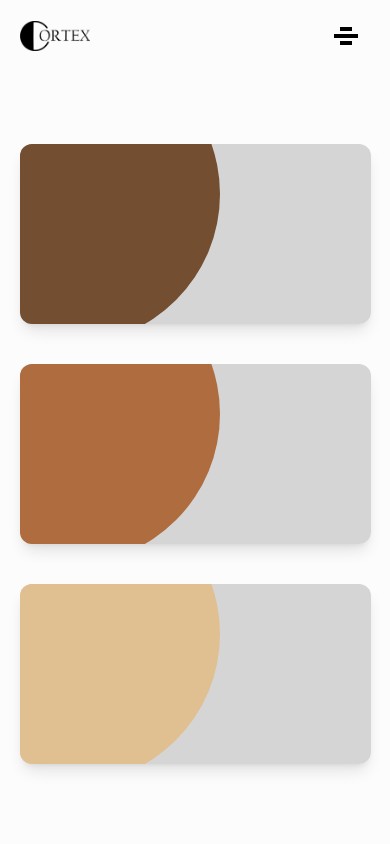
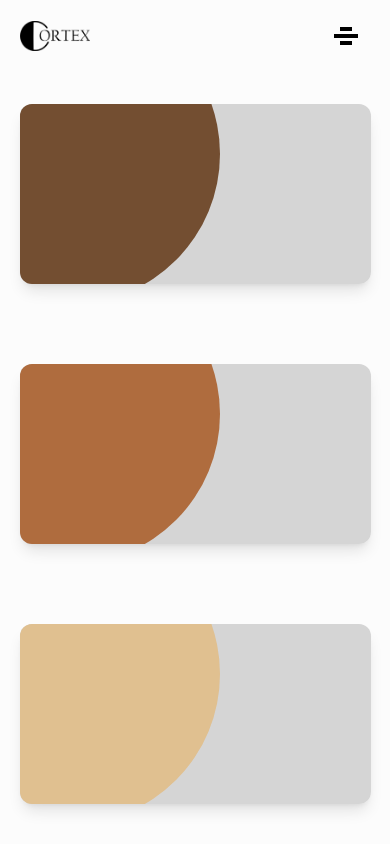
Before and after one commit to mohammad-k13/cortex, a Next.js app: page /shop in a window 390 px wide. Built offline with nearby package versions, Linux system fonts and the light colour scheme.

Commit message:
last update

```diff
--- a/Hooks/useOrderSectionAnimation.ts
+++ b/Hooks/useOrderSectionAnimation.ts
@@ -73,8 +73,7 @@ export function useOrderSectionAnimation() {
 		if (isOpen === "expanded") {
 			if (MobileSectionSelectedId === id) {
 				animate(`#${MobileSectionSelectedId}`, {
-					height: 800,
-					y: 0
+					height: 600,
 				});
 				await animate(".colorize-circle", { width: 1400, height: 1400, left: -300, top: -300 });
 				ShowSectionContent();
@@ -88,10 +87,9 @@ export function useOrderSectionAnimation() {
 
 			animate(`#${id}`, {
 				width: "90%",
-				height: 200,
+				height: 180,
 				opacity: 1,
 				zIndex: 1,
-				y: 0
 			});
 			animate(
 				".colorize-circle",
--- a/app/layout.tsx
+++ b/app/layout.tsx
@@ -17,9 +17,9 @@ export default function RootLayout({
 }>) {
 	return (
 		<html lang="en">
-			<body className={`${poppins.className} overflow-hidden w-screen h-screen max-w-[1950px]`}>
+			<body className={`${poppins.className} overflow-hidden w-screen h-screen max-w-[1950px] mx-auto`}>
 				<Header />
-				<main className="w-full h-full mx-auto overflow-hidde">{children}</main>
+				<main className="w-full h-full overflow-hidde">{children}</main>
 			</body>
 		</html>
 	);
--- a/app/shop/page.tsx
+++ b/app/shop/page.tsx
@@ -36,7 +36,7 @@ function Page() {
 					/>
 				))}
 			</div>
-			<div className="md:hidden w-full h-dvh flex-center flex-col gap-10 pt-16">
+			<div className="md:hidden w-full h-dvh flex flex-col items-center justify-around pt-16">
 				{SectionsInfo.map((section: SectionInfo, index: number) => (
 					<GetOrderCardMobile
 						key={index}
--- a/components/GetOrderCard_Mobile.tsx
+++ b/components/GetOrderCard_Mobile.tsx
@@ -30,6 +30,7 @@ function GetOrderCardMobile({ Info, index, onClick, isOpen }: GetOrderCardMobile
 				className="colorize-circle absolute top-[-100px] left-[-100px] w-[300px] h-[300px] rounded-full -z-10"
 				style={{ backgroundColor: Info.sectionColor }}
 			/>
+			{isOpen === "collapsed" && (
 				<main className="section-conten w-full flex items-center justify-center flex-col gap-8 py-10 pt-20">
 					<h2 className="text-2xl font-bold tracking-wide expanded-title text-center text-white opacity-0">
 						{Info.ProductInfo.name}
@@ -43,6 +44,7 @@ function GetOrderCardMobile({ Info, index, onClick, isOpen }: GetOrderCardMobile
 						className="expanded-btn opacity-0"
 					/>
 				</main>
+			)}
 		</motion.section>
 	);
 }
```
Lines whose indentation alone changed are shown as unchanged.
